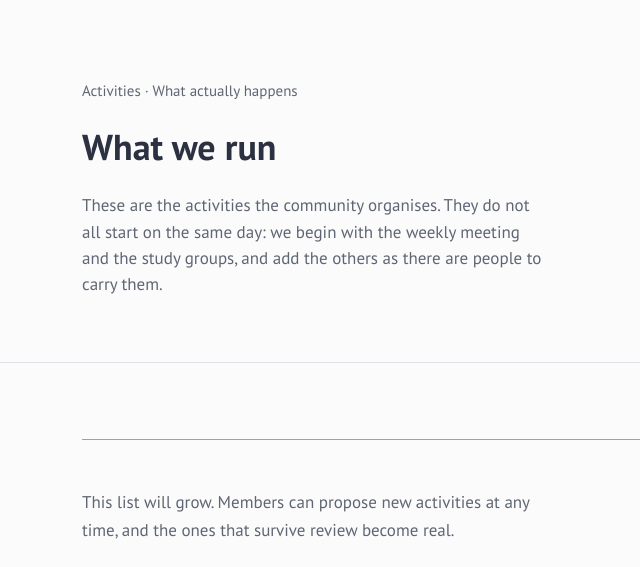
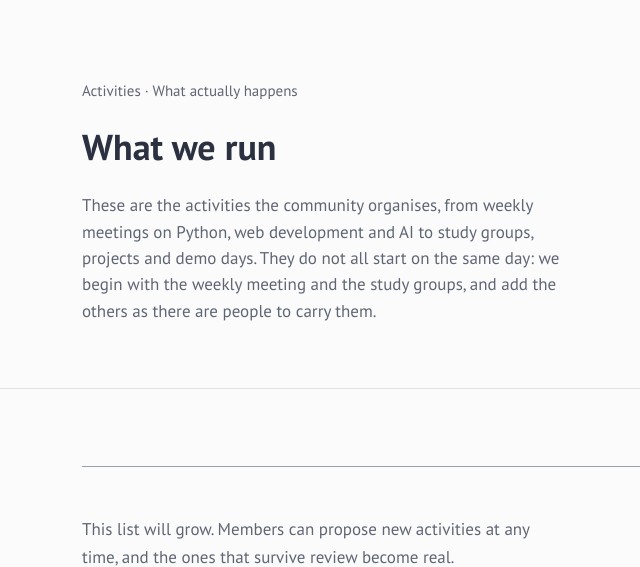
Before and after one commit to devcom-goseong/community-web-django, a Django app: page /activities/ in a window 1280 px wide. Shown: the part 69-636 px from the top of the page, without its empty margins (38-678 px from the left). Run offline with Django 5.2, Linux system fonts and the light colour scheme; data comes from the database, SQL or seed files in the repository; data that the repository does not hold is empty.

Commit message:
Name the weekly topics — Python, web development, AI — on Activities
The weekly meeting rotates through these already; say so in the Activities
lead and meta description too, so the page can be found by people searching
for a Python, web-development or AI group, not only for "activities". Both
"AI" and "artificial intelligence" now appear, for either search.

```diff
--- a/content/views.py
+++ b/content/views.py
@@ -66,8 +66,8 @@ def activities(request):
     context = base_context(
         request,
         "Activities",
-        "Weekly community meetings, member-run study groups, idea submissions, project teams, "
-        "hackathons, demo days and monthly in-person meetups.",
+        "Weekly community meetings on Python, web development and AI, member-run study groups, "
+        "idea submissions, project teams, hackathons, demo days and monthly in-person meetups.",
         nav="activities",
     )
     context["activities"] = Activity.objects.live().prefetch_related("sections")
--- a/templates/pages/activities.html
+++ b/templates/pages/activities.html
@@ -1,7 +1,7 @@
 {% extends "base.html" %}
 
 {% block content %}
-  {% include "partials/page_head.html" with eyebrow="Activities &middot; What actually happens" heading="What we run" lead="These are the activities the community organises. They do not all start on the same day: we begin with the weekly meeting and the study groups, and add the others as there are people to carry them." %}
+  {% include "partials/page_head.html" with eyebrow="Activities &middot; What actually happens" heading="What we run" lead="These are the activities the community organises, from weekly meetings on Python, web development and AI to study groups, projects and demo days. They do not all start on the same day: we begin with the weekly meeting and the study groups, and add the others as there are people to carry them." %}
 
   <section class="section" aria-labelledby="entries-title">
     <div class="wrap">
```
